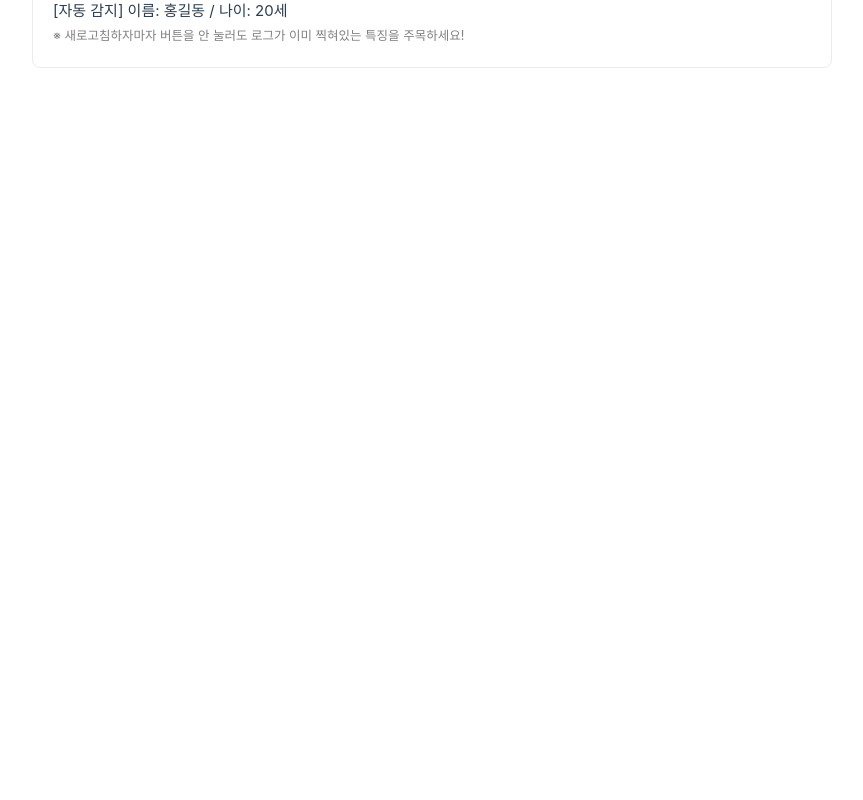
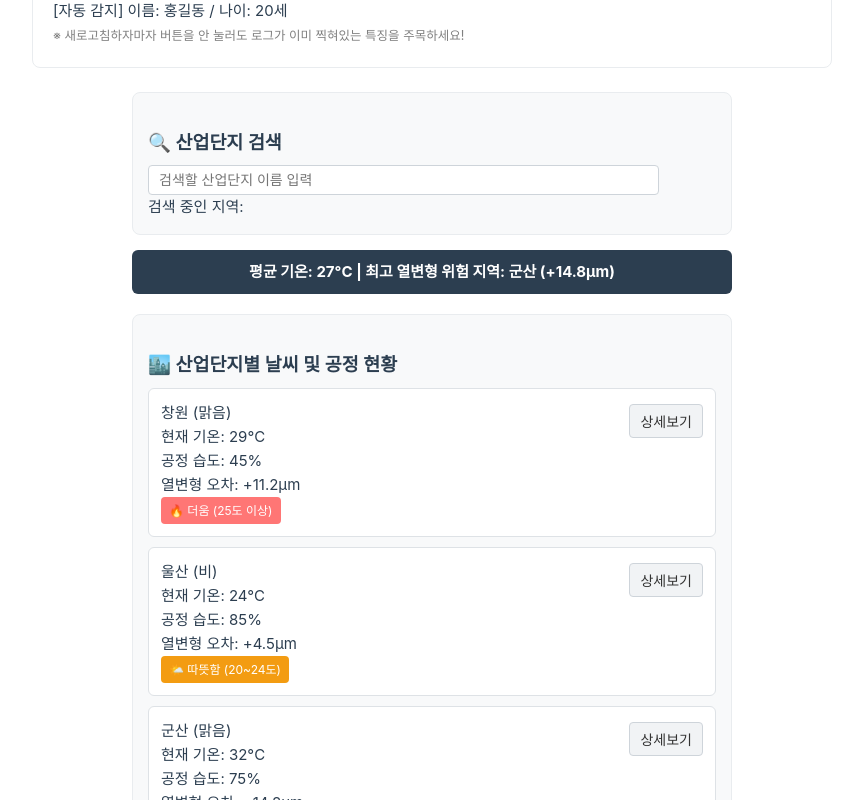
Before and after one commit to rntqkdl/skala-vue, a Vue app: page / in a window 1280 px wide. Shown: the part 8520-9320 px from the top of the page, without its empty margins (0-863 px from the left). Before the commit the page ends 8612 px from the top, so only its background shows below. Built offline with nearby package versions, Linux system fonts and the light colour scheme.

Commit message:
2번과제 완료.

```diff
--- a/src/App.vue
+++ b/src/App.vue
@@ -45,6 +45,9 @@ import VueWatch from '@/components/practices/VueWatch.vue'
 import VueMultiWatch from '@/components/practices/VueMultiWatch.vue'
 import DeepWatch from '@/components/practices/DeepWatch.vue'
 import WatchEffect from '@/components/practices/WatchEffect.vue'
+
+// 10. handon 2 실습
+import WeatherComposition from './components/handson/WeatherComposition.vue'
 </script>
 
 <template>
@@ -98,6 +101,8 @@ import WatchEffect from '@/components/practices/WatchEffect.vue'
     <VueMultiWatch />
     <DeepWatch />
     <WatchEffect />
+    <!-- 10. handon 2  -->
+    <WeatherComposition />
   </div>
 </template>
 
--- a/src/components/handson/WeatherComposition.vue
+++ b/src/components/handson/WeatherComposition.vue
@@ -1,61 +1,132 @@
 <script setup>
-import { ref, computed } from 'vue'
+import { ref, computed, watch, watchEffect } from 'vue'
 
-// 1. 날씨 데이터 배열
+// 1. 산업단지 날씨 및 공정 데이터 배열 (기계공학 도메인 확장)
 const weatherList = ref([
-  { id: 'city_01', name: '서울', temp: 28, status: '맑음' },
-  { id: 'city_02', name: '수원', temp: 24, status: '비' },
-  { id: 'city_03', name: '부산', temp: 26, status: '구름' },
-  { id: 'city_04', name: '제주', temp: 29, status: '흐림' },
-  { id: 'city_05', name: '대전', temp: 25, status: '맑음' },
-  { id: 'city_06', name: '광주', temp: 21, status: '비' },
-  { id: 'city_07', name: '대관령', temp: 18, status: '안개' }, // 20도 미만 테스트용 추가
+  {
+    id: 'city_01',
+    name: '창원',
+    temp: 29,
+    status: '맑음',
+    humidity: 45,
+    expansionRate: 11.2,
+  },
+  {
+    id: 'city_02',
+    name: '울산',
+    temp: 24,
+    status: '비',
+    humidity: 85,
+    expansionRate: 4.5,
+  },
+  {
+    id: 'city_03',
+    name: '군산',
+    temp: 32,
+    status: '맑음',
+    humidity: 75,
+    expansionRate: 14.8,
+  },
+  {
+    id: 'city_04',
+    name: '광주',
+    temp: 22,
+    status: '흐림',
+    humidity: 55,
+    expansionRate: 3.0,
+  },
 ])
 
 // 2. 검색어 및 상태바 반응형 변수
 const searchQuery = ref('')
-const selectedCityInfo = ref('카드를 클릭하거나 검색해 보세요.')
+const selectedCityInfo = ref('산업단지 카드를 클릭하거나 검색해 보세요.')
 
-// 3. 검색창 입력 시 실시간으로 카드 목록을 걸러주는 계산된 속성 (선택 사항)
+// 3. 검색창 입력 시 실시간으로 카드 목록을 걸러주는 계산된 속성 (filteredWeatherList)
 const filteredWeatherList = computed(() => {
   if (!searchQuery.value) return weatherList.value
   return weatherList.value.filter((item) => item.name.includes(searchQuery.value.trim()))
 })
 
-// 4. 상세보기 알림창 함수
-const showDetail = (cityName, status) => {
-  window.alert(`${cityName}의 현재 날씨는 [${status}] 상태입니다.`)
+// 4. 전체 산업단지 평균 기온 계산기 (computed)
+const avgTemp = computed(() => {
+  if (weatherList.value.length === 0) return 0
+  let totalTemp = 0
+  for (const plant of weatherList.value) {
+    totalTemp += plant.temp
   }
+  return Math.round(totalTemp / weatherList.value.length)
+})
+
+// 5. 열변형 발생 위험이 가장 높은 지역 찾기 (computed)
+const maxExpansionRate = computed(() => {
+  if (weatherList.value.length === 0) return null
+  let maxPlant = weatherList.value[0]
+  for (const plant of weatherList.value) {
+    if (plant.expansionRate > maxPlant.expansionRate) {
+      maxPlant = plant
+    }
+  }
+  return maxPlant
+})
+
+// 6. 상세보기 알림창 함수
+const showDetail = (cityName, status, humidity, expansionRate) => {
+  window.alert(
+    `${cityName}의 현재 날씨는 [${status}] 상태이며, 습도 ${humidity}%, 예상 열변형 오차는 +${expansionRate}μm 입니다.`,
+  )
+}
+
+// 7. selectedCityInfo 상태 변화 감시 (watch)
+watch(selectedCityInfo, (newVal, oldVal) => {
+  console.log(`[공정 선택 감시] 이전 상태: ${oldVal} ➔ 현재 상태: ${newVal}`)
+})
+
+// 8. searchQuery 검색어 자동 추적 (watchEffect)
+watchEffect(() => {
+  console.log(`[실시간 검색어 추적]: ${searchQuery.value}`)
+})
 </script>
 
 <template>
   <div class="dashboard-wrapper">
-    <!-- 1) 도시 검색 섹션 (:value + @input 한글 실시간 처리) -->
+    <!-- 1) 산업단지 검색 섹션 -->
     <section class="search-box">
-      <h3>🔍 도시 검색</h3>
+      <h3>🔍 산업단지 검색</h3>
       <input
         type="text"
         :value="searchQuery"
         @input="(e) => (searchQuery = e.target.value)"
-        placeholder="검색할 도시 이름 입력"
+        placeholder="검색할 산업단지 이름 입력"
       />
       <p>
-        검색 중인 도시: <strong>{{ searchQuery }}</strong>
+        검색 중인 지역: <strong>{{ searchQuery }}</strong>
       </p>
     </section>
 
-    <!-- 2) 날씨 카드 리스트 섹션 -->
+    <!-- 2) 공정 모니터링 통계 요약 바 -->
+    <div class="status-bar" style="margin-bottom: 20px; background-color: #2c3e50; color: #ffffff">
+      평균 기온: {{ avgTemp }}°C | 최고 열변형 위험 지역:
+      {{ maxExpansionRate ? maxExpansionRate.name : '없음' }} (+{{
+        maxExpansionRate ? maxExpansionRate.expansionRate : 0
+      }}μm)
+    </div>
+
+    <!-- 3) 산업단지 카드 리스트 섹션 -->
     <section class="list-box">
-      <h3>🏙️ 지역별 날씨 현황</h3>
+      <h3>🏙️ 산업단지별 날씨 및 공정 현황</h3>
 
+      <!-- 3-1) 검색 결과가 존재할 때 (v-if) -->
+      <div v-if="filteredWeatherList.length > 0">
         <div
           v-for="item in filteredWeatherList"
           :key="item.id"
           class="weather-card"
-        @click="selectedCityInfo = `${item.name}이(가) 선택되었습니다.`"
+          @click="selectedCityInfo = `${item.name} 공정이 선택되었습니다.`"
         >
           <h4>{{ item.name }} ({{ item.status }})</h4>
           <p>현재 기온: {{ item.temp }}°C</p>
+          <p>공정 습도: {{ item.humidity }}%</p>
+          <p>열변형 오차: +{{ item.expansionRate }}μm</p>
 
           <!-- 기온별 3단계 뱃지 (25도 이상 / 20~24도 / 20도 미만) -->
           <span v-if="item.temp >= 25" class="badge hot">🔥 더움 (25도 이상)</span>
@@ -63,13 +134,26 @@ const showDetail = (cityName, status) => {
           <span v-else class="badge cool">❄️ 선선함 (20도 미만)</span>
 
           <!-- 상세보기 버튼 (이벤트 버블링 차단) -->
-        <button class="btn-detail" @click.stop="showDetail(item.name, item.status)">
+          <button
+            class="btn-detail"
+            @click.stop="showDetail(item.name, item.status, item.humidity, item.expansionRate)"
+          >
             상세보기
           </button>
         </div>
+      </div>
+
+      <!-- 3-2) 검색 결과가 없을 때 (v-else) -->
+      <div
+        v-else
+        class="status-bar"
+        style="background-color: #f8d7da; color: #721c24; text-align: center"
+      >
+        일치하는 산업단지가 없습니다.
+      </div>
     </section>
 
-    <!-- 3) 하단 상태바 -->
+    <!-- 4) 하단 상태바 -->
     <div class="status-bar">
       {{ selectedCityInfo }}
     </div>
@@ -77,6 +161,11 @@ const showDetail = (cityName, status) => {
 </template>
 
 <style>
-/* 🎨 강의 전용 스타일 불러오기 */
+/* 🎨 강의 표준 스타일 불러오기 */
 @import '@/assets/exercise.css';
+
+/* 🎨 20~24도 따뜻함 뱃지 스타일 */
+.badge.warm {
+  background-color: #f39c12;
+}
 </style>
```
Lines whose indentation alone changed are shown as unchanged.
